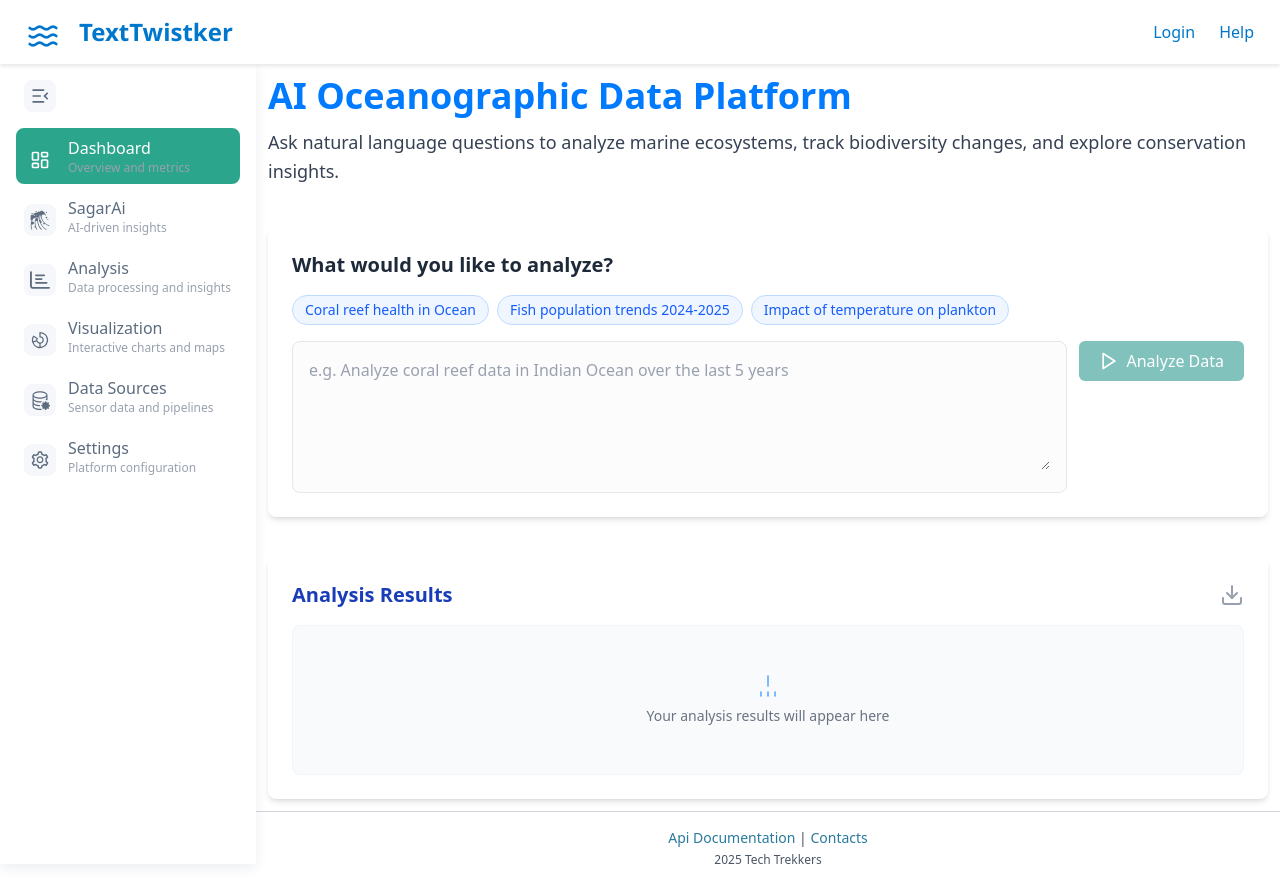
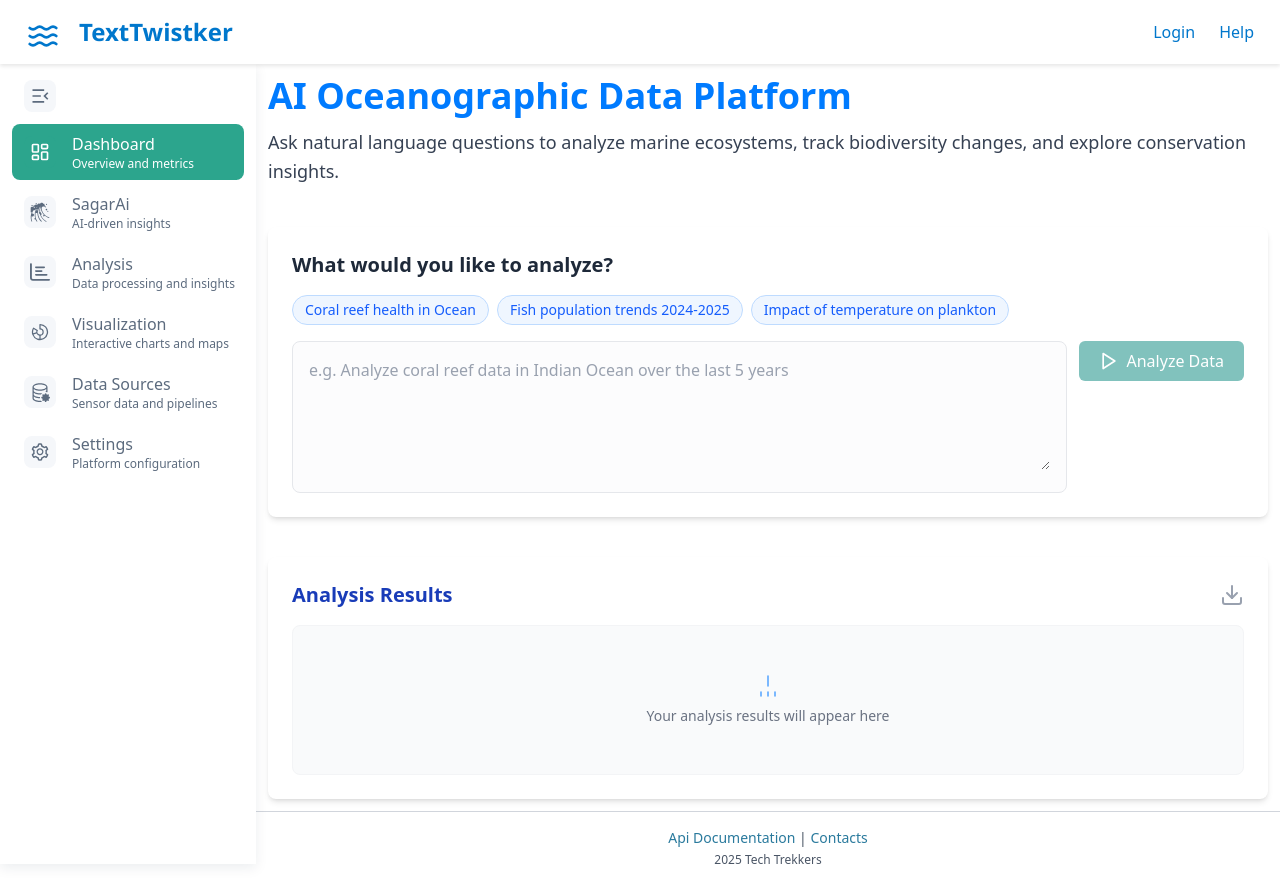
Before and after one commit to TechTrekkers-GEHU/aioceanographic-frontend, a React (Vite) app: page / in a window 1280 px wide. Built offline with nearby package versions, Linux system fonts and the light colour scheme.

Commit message:
UI fixes
Fixed Dashbord always highlighted in sidebar and Description text always grey even when section is selected

```diff
--- a/src/components/SideBar/sidebar.jsx
+++ b/src/components/SideBar/sidebar.jsx
@@ -11,11 +11,10 @@ import { RiMenuUnfold3Line } from 'react-icons/ri';
 
 const Sidebar = ({ }) => {
   const [isCollapsed, setIsCollapsed] = React.useState(false);
-  const { pathname: rawPath } = useLocation();
-  const pathname = rawPath === '/' ? '/dashboard' : rawPath;
+  const { pathname } = useLocation();
 
   const menuItems = [
-    { id: 'dashboard', icon: LuLayoutDashboard, label: 'Dashboard', description: 'Overview and metrics',path:'/' },
+    { id: 'dashboard', icon: LuLayoutDashboard, label: 'Dashboard', description: 'Overview and metrics',path:'/dashboard' },
     { id: 'SagarAi', icon: GiWaveCrest, label: 'SagarAi', description: 'AI-driven insights',path:'/sagarai' },
     { id: 'analysis', icon: FaRegChartBar, label: 'Analysis', description: 'Data processing and insights',path:'/analysis' },
     { id: 'visualization', icon: PiChartDonut, label: 'Visualization', description: 'Interactive charts and maps',path:'/visualization' },
@@ -35,11 +34,11 @@ const Sidebar = ({ }) => {
       </button>
 
       {/* Menu Items */}
-      <nav className={`p-4 mt-12 ${isCollapsed ? 'flex flex-col items-center' : ''}`}>
+      <nav className={`p-3 mt-12 ${isCollapsed ? 'flex flex-col items-center' : ''}`}>
         <ul className="space-y-1 w-full">
           {menuItems.map(item => {
             const Icon = item.icon;
-            const active = pathname.startsWith(item.path);
+            const active = (item.path === "/dashboard" && pathname === "/") || pathname.startsWith(item.path);
             return (
               <li key={item.id}>
                 <Link
@@ -50,7 +49,7 @@ const Sidebar = ({ }) => {
                       : 'text-dark-gray hover:bg-light-gray hover:text-marine-blue'
                   }`}
                 >
-                  <div className={`flex-shrink-0 w-8 h-8 mt-2 flex items-center justify-center rounded-lg transition-colors ${
+                  <div className={`flex-shrink-0 w-8 h-8 m-1 flex items-center justify-center rounded-lg transition-colors ${
                     active ? 'bg-seagrass text-white' : 'bg-light-gray text-dark-gray group-hover:bg-seagrass group-hover:text-white'
                   }`}>
                     <Icon className="w-5 h-5" />
@@ -60,7 +59,7 @@ const Sidebar = ({ }) => {
                   {!isCollapsed && (
                     <div className="flex-1 min-w-0 whitespace-nowrap overflow-hidden text-ellipsis">
                       <div className="font-medium">{item.label}</div>
-                      <div className="text-xs text-gray-400 truncate">{item.description}</div>
+                      <div className="text-xs truncate">{item.description}</div>
                     </div>
                   )}
                 </Link>
```
